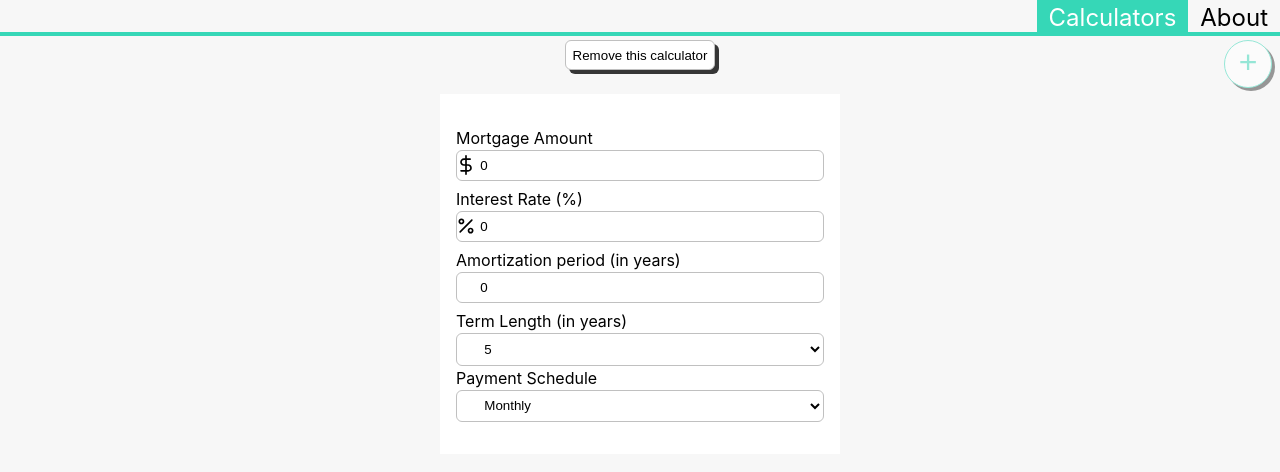
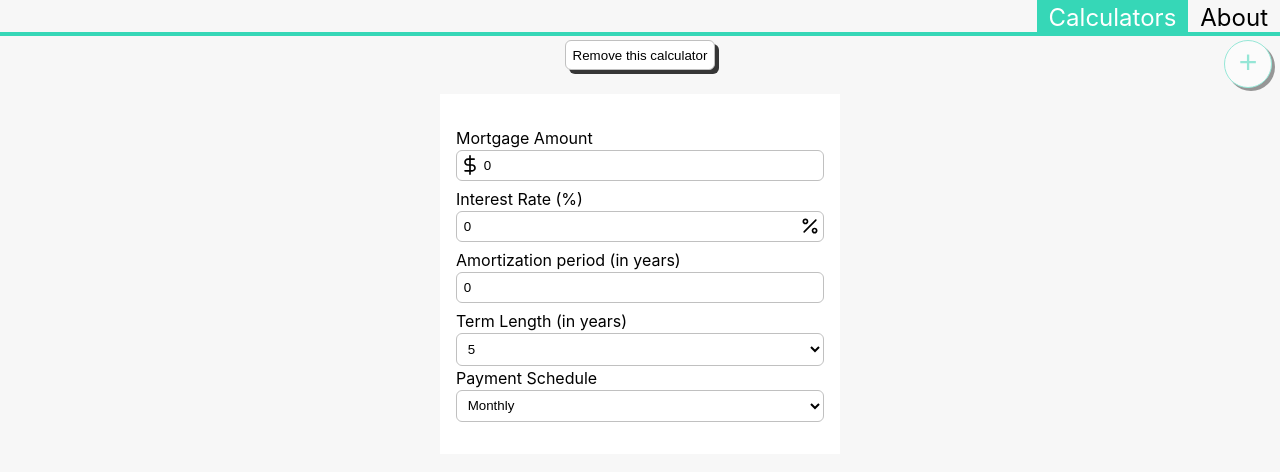
Before and after one commit to TYLER-JM/mocalc, a React (Vite) app: page / in a window 1280 px wide. Both pictures are taken after a click on the button "click to add a calculator". Shown: the part 4-476 px from the top of the page. Built offline with nearby package versions, Linux system fonts and the light colour scheme; a web font is replaced by a local one.

Commit message:
positions icons at start or end according to Component props

```diff
--- a/src/components/Input.tsx
+++ b/src/components/Input.tsx
@@ -67,12 +67,14 @@ export default function Input({
       <span>{label}</span>
       <div className="input-wrapper">
         {icon &&
-          <svg className="input-icon">
-            <use xlinkHref={`img/sprite.svg#${icon.name}`}></use>
-          </svg>
+          <div className={`icon-wrapper ${icon.placement}`}>
+            <svg className="input-icon">
+              <use xlinkHref={`img/sprite.svg#${icon.name}`}></use>
+            </svg>
+          </div>
         }
         <input
-          className="form-input"
+          className={`form-input ${icon?.placement}`}
           type="text"
           name={inputName}
           placeholder={placeholder}
--- a/src/styles/calculator-inputs.css
+++ b/src/styles/calculator-inputs.css
@@ -19,6 +19,17 @@
             grid-column: 1;
             grid-row: 1;
         }
+        .icon-wrapper {
+            display: flex;
+        }
+        .icon-wrapper.end {
+            justify-self: end;
+            margin-right: 0.25em;
+        }
+        .icon-wrapper.start {
+            justify-self: start;
+            margin-left: 0.25em;
+        }
         .input-icon {
             height: 1.25em;
             width: 1.25em;
@@ -26,11 +37,16 @@
 
         label .form-input {
             padding: 0.5em 0.5em;
-            padding-left: 1.75em;
             border: 1px solid silver;
             background-color: transparent;
             border-radius: 6px;
             width: 100%;
+        }
+        label .form-input.start {
+            padding-left: 2em;
+        }
+        label .form-input.end {
+            padding-right: 2em;
         }
         label .form-input[aria-invalid="true"] {
             border: 1px solid red;
```
